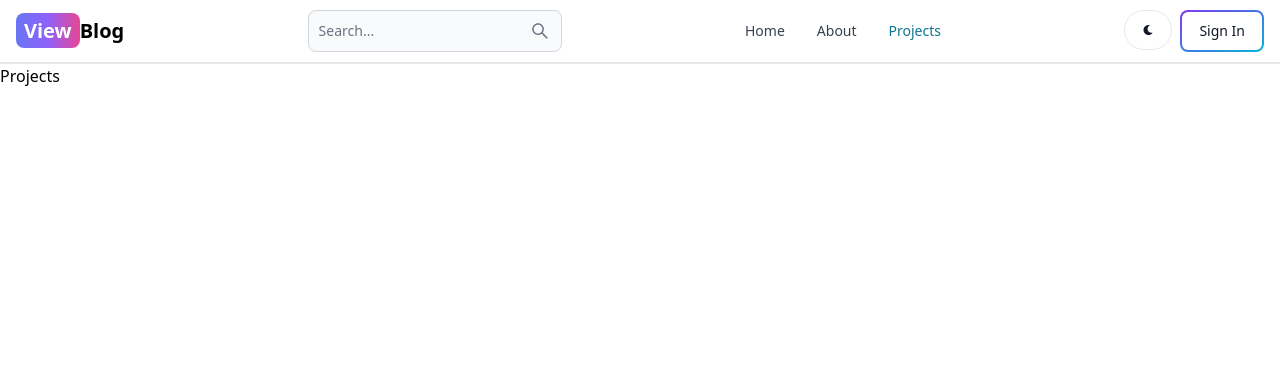
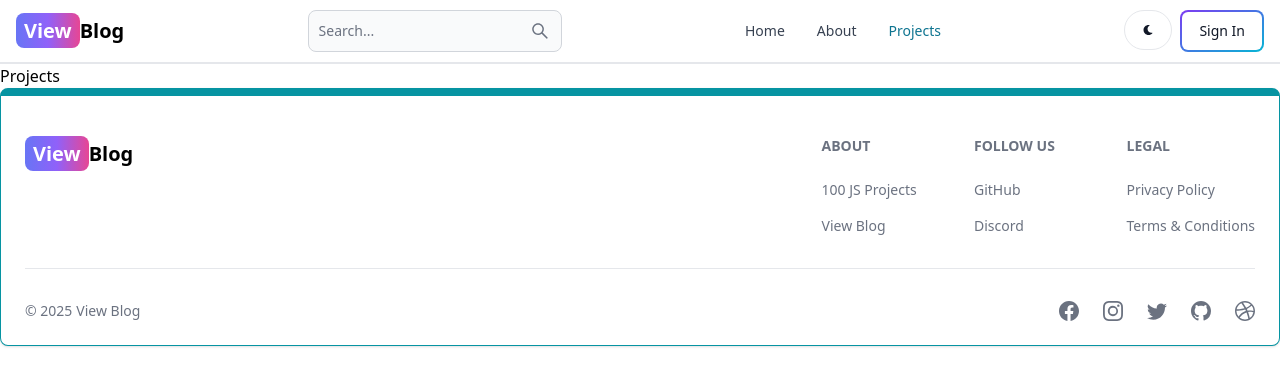
Before and after one commit to Rana-Abdul-Waleed/mern_blog, a React (Vite) app in the folder client/: page /projects in a window 1280 px wide. Shown: the top 386 px of the page. Built offline with nearby package versions, Linux system fonts and the light colour scheme.

Commit message:
create and add the footer component

```diff
--- a/client/src/App.jsx
+++ b/client/src/App.jsx
@@ -7,6 +7,7 @@
 import Dashboard from "./pages/Dashboard.jsx";
 import Projects from "./pages/Projects.jsx";
 import Header from "./components/Header.jsx";
+import Footer from "./components/Footer.jsx";
 
 export default function App() {
   return (
@@ -20,6 +21,7 @@
         <Route path="/dashboard" element={<Dashboard />} />
         <Route path="/projects" element={<Projects />} />
       </Routes>
+      <Footer />
     </BrowserRouter>
   );
 }
--- /dev/null
+++ b/client/src/components/Footer.jsx
@@ -0,0 +1,88 @@
+import { Footer } from "flowbite-react";
+import React from "react";
+import { Link } from "react-router-dom";
+import {
+  BsDribbble,
+  BsFacebook,
+  BsGithub,
+  BsInstagram,
+  BsTwitter,
+} from "react-icons/bs";
+
+export default function FooterCom() {
+  return (
+    <Footer container className="border border-t-8 border-teal-500">
+      <div className="w-full max-w-7xl mx-auto">
+        <div className="grid w-full justify-between sm:flex md:grid-cols-1">
+          <div className="mt-5">
+            <Link
+              to="/"
+              className="self-center whitespace-nowrap text-lg sm:text-xl font-semibold dark:text-white"
+            >
+              <span className="px-2 py-1 bg-gradient-to-r from-indigo-500 via-purple-500 to-pink-500 rounded-lg text-white">
+                View
+              </span>
+              Blog
+            </Link>
+          </div>
+          <div className="grid grid-cols-2 gap-8 mt-4 sm:grid-cols-3 sm:gap-6">
+            <div>
+              <Footer.Title title="About" />
+              <Footer.LinkGroup col>
+                <Footer.Link
+                  href="https://www.100jsprojects.com"
+                  target="_blank"
+                  rel="noopener noreferer"
+                >
+                  100 JS Projects
+                </Footer.Link>
+                <Footer.Link
+                  href="/about"
+                  target="_blank"
+                  rel="noopener noreferer"
+                >
+                  View Blog
+                </Footer.Link>
+              </Footer.LinkGroup>
+            </div>
+            <div>
+              <Footer.Title title="Follow us" />
+              <Footer.LinkGroup col>
+                <Footer.Link
+                  href="https://github.com/Rana-Abdul-Waleed"
+                  target="_blank"
+                  rel="noopener noreferer"
+                >
+                  GitHub
+                </Footer.Link>
+                <Footer.Link href="#">Discord</Footer.Link>
+              </Footer.LinkGroup>
+            </div>
+            <div>
+              <Footer.Title title="Legal" />
+              <Footer.LinkGroup col>
+                <Footer.Link href="#">Privacy Policy</Footer.Link>
+                <Footer.Link href="#">Terms & Conditions</Footer.Link>
+              </Footer.LinkGroup>
+            </div>
+          </div>
+        </div>
+        <Footer.Divider />
+        <div className="w-full sm:flex sm:items-center sm:justify-between">
+          <Footer.Copyright
+            href="#"
+            by="View Blog"
+            year={new Date().getFullYear()}
+          />
+          <div className="flex gap-6 sm:mt-0 mt-4 sm:justify-center">
+            <Footer.Icon href="#" icon={BsFacebook} />
+            <Footer.Icon href="#" icon={BsInstagram} />
+            <Footer.Icon href="#" icon={BsTwitter} />
+            <Footer.Icon href="#" icon={BsGithub} />
+            <Footer.Icon href="#" icon={BsDribbble} />
+          </div>
+        </div>
+      </div>
+    </Footer>
+  );
+}
```
